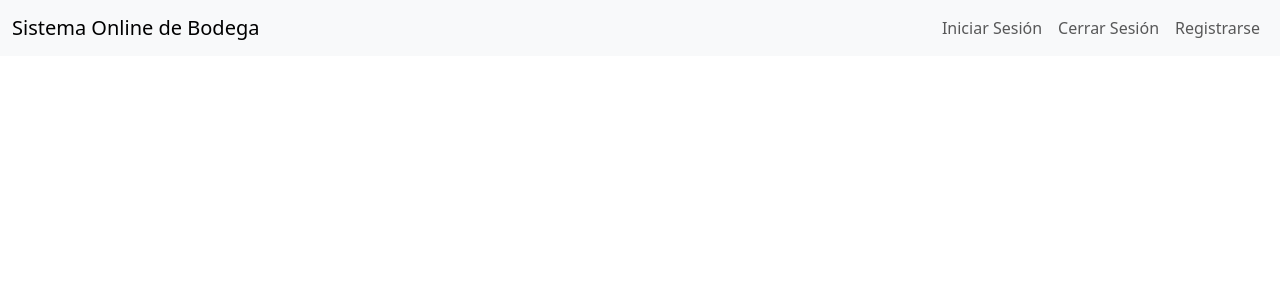
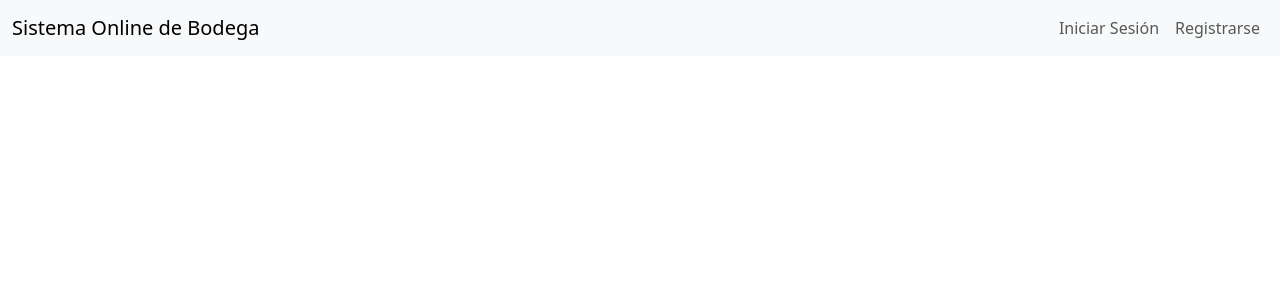
Before and after one commit to Seka322/Modulo-de-Compras, a Django app: template compras/templates/index.html in a window 1280 px wide. Shown: the top 300 px of the page. Run offline with Django 5.2, Linux system fonts and the light colour scheme; the template is opened without the code that fills it, so the values that code supplies are empty; some libraries are stand-ins or nearby versions.

Commit message:
Fix Navbar

```diff
--- a/compras/templates/navbar.html
+++ b/compras/templates/navbar.html
@@ -16,10 +16,6 @@
 				</li>
 
 				<li class="nav-item">
-					<a class="nav-link" href="{% url 'cerrar-sesion' %}">Cerrar Sesión</a>
-				</li>
-
-				<li class="nav-item">
 					<a class="nav-link" href="{% url 'registro' %}">Registrarse</a>
 				</li>
 			{% endif %}
```
